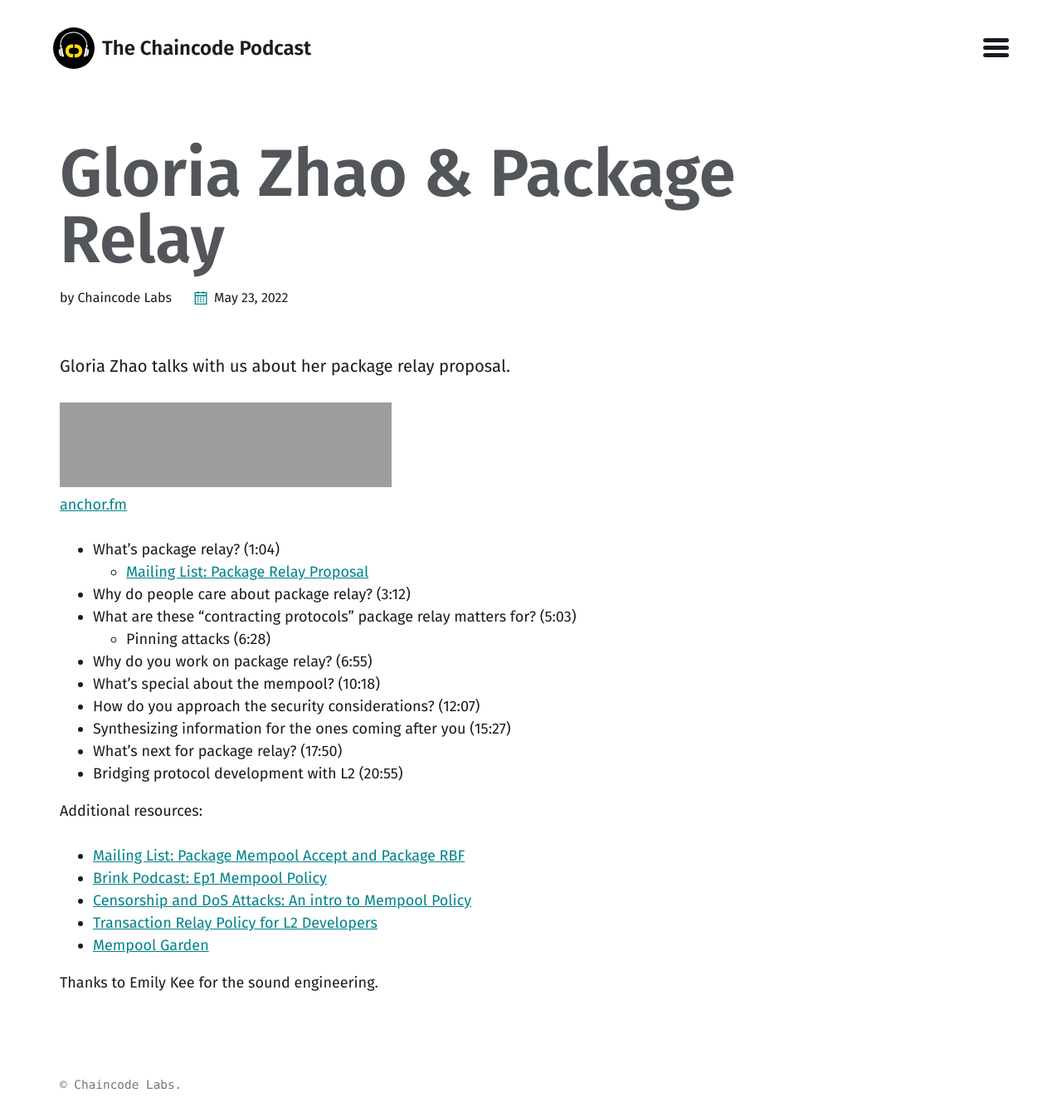
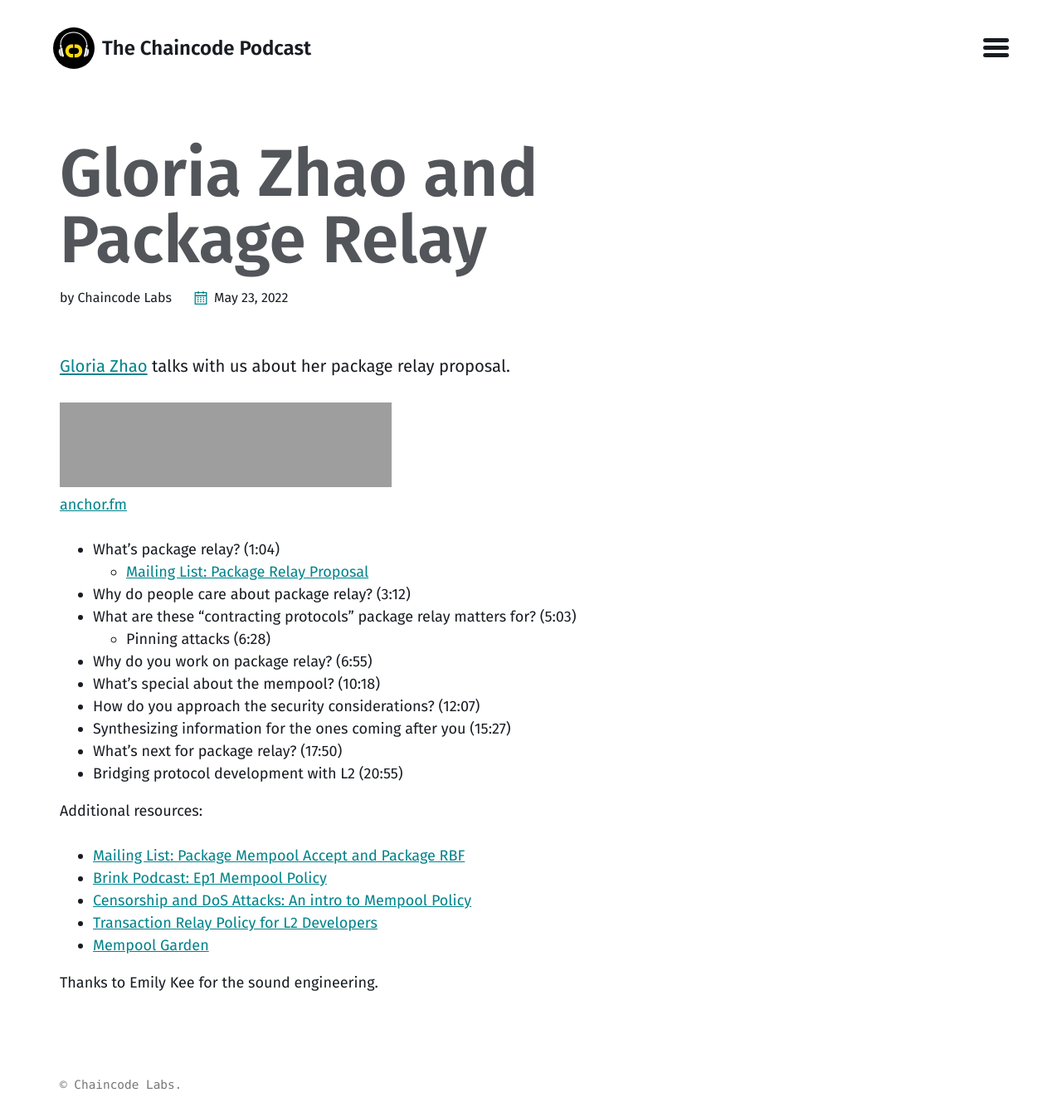
Before and after one commit to chaincodelabs/podcast-website, a Jekyll site: the page built from _posts/2022-05-23-gloria-package-relay.md, in a window 1280 px wide. Shown: the whole page at 83% size. Built offline with Jekyll 4.4.1, drawn with Linux system fonts in a browser that asks for light colours; grey boxes are pictures that could not be loaded.

Commit message:
add links to gloria epi

```diff
--- a/_posts/2022-05-23-gloria-package-relay.md
+++ b/_posts/2022-05-23-gloria-package-relay.md
@@ -1,5 +1,5 @@
 ---
-title: "Gloria Zhao & Package Relay"
+title: "Gloria Zhao and Package Relay"
 tags:
   - p2p
   - package-relay
@@ -7,11 +7,11 @@ tags:
   - knowledge-management
 ---
 
-Gloria Zhao talks with us about her package relay proposal.
+[Gloria Zhao](https://twitter.com/glozow) talks with us about her package relay proposal.
 
-<iframe src="TODO" height="102px" width="400px" frameborder="0" scrolling="no"></iframe>
+<iframe src="https://anchor.fm/chaincode/embed/episodes/Gloria-Zhao-and-Package-Relay---Episode-21-e1j0ii3" height="102px" width="400px" frameborder="0" scrolling="no"></iframe>
 
-[anchor.fm](TODO)
+[anchor.fm](https://anchor.fm/chaincode/episodes/Gloria-Zhao-and-Package-Relay---Episode-21-e1j0ii3)
 
 - What's package relay? (1:04)
   - [Mailing List: Package Relay Proposal](https://lists.linuxfoundation.org/pipermail/bitcoin-dev/2022-May/020493.html)
```
